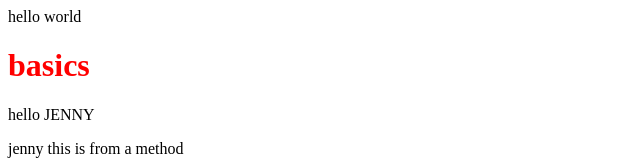
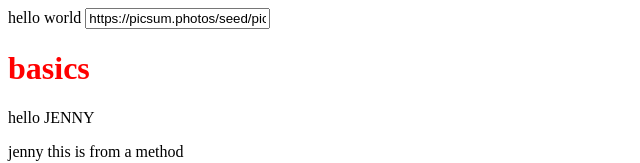
Before and after one commit to jenniekibiri/angularbasics, an Angular app: page / in a window 1280 px wide. Shown: the top 163 px of the page, without its empty margins (0-640 px from the left). Built offline with nearby package versions, Linux system fonts and the light colour scheme.

Commit message:
keyboard events

```diff
--- a/src/app/app.component.html
+++ b/src/app/app.component.html
@@ -1,10 +1,13 @@
 <div class="text-center">
 
   hello world
+  <!-- keyboard events  pass data to child-->
+<input type="text"(keyup)="changeImg($event)" [value]="imgUrl"/>
+
 <h1>{{title}}</h1>
   <p>hello {{name.toUpperCase()}}</p>
   <p>{{getName()}} this is from a method</p>
-  <app-post>
+  <app-post [img]="imgUrl" >
 <h1>helllo</h1>
 
   </app-post>
--- a/src/app/app.component.ts
+++ b/src/app/app.component.ts
@@ -13,6 +13,10 @@ export class AppComponent {
     return this.name;
 
   }
+  changeImg(e:KeyboardEvent){
+  console.log((e.target as HTMLInputElement).value);
+  this.imgUrl=(e.target as HTMLInputElement).value;
+  }
 }
 
 //all logic goes in here
--- a/src/app/post/post.component.html
+++ b/src/app/post/post.component.html
@@ -1,8 +1,6 @@
 <p>post works!</p>
 <!-- <img src={{imgUrl}} (click)=""  alt=""> -->
 <!-- property binding  if image detect change -->
-
-<img [src]="imgUrl" (click)="changeImage($event)"  alt="random image ">
 <!-- on click events -->
-
+<img [src]="postImg" (click)="changeImage($event)"  alt="random image ">
 <ng-content></ng-content>
--- a/src/app/post/post.component.ts
+++ b/src/app/post/post.component.ts
@@ -1,16 +1,15 @@
-import { Component } from '@angular/core';
+import { Component, Input } from '@angular/core';
 
 @Component({
   selector: 'app-post',
   templateUrl: './post.component.html',
-  styleUrls: ['./post.component.css']
+  styleUrls: ['./post.component.css'],
 })
 export class PostComponent {
-  imgUrl='https://picsum.photos/seed/picsum/200/300'
+  @Input('img') postImg:string = ''
 
-  imgUrlReplace='https://picsum.photos/200/300'
-  changeImage(e:Event | any){
-    (e)['target']['src']=this.imgUrlReplace;
-    console.log((e)['target']['src']);
+  imgUrlReplace = 'https://picsum.photos/200/300';
+  changeImage(e: Event | any) {
+    e['target']['src'] = this.imgUrlReplace;
   }
 }
```
